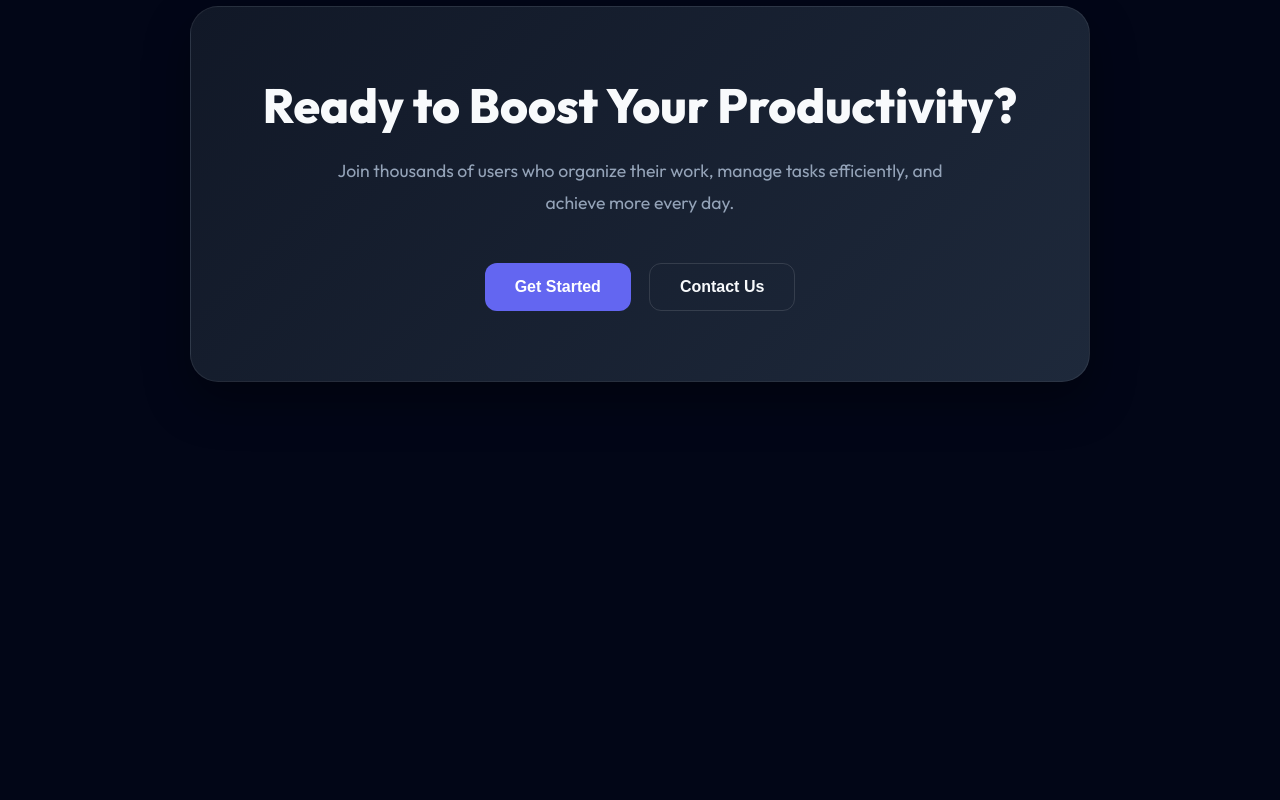
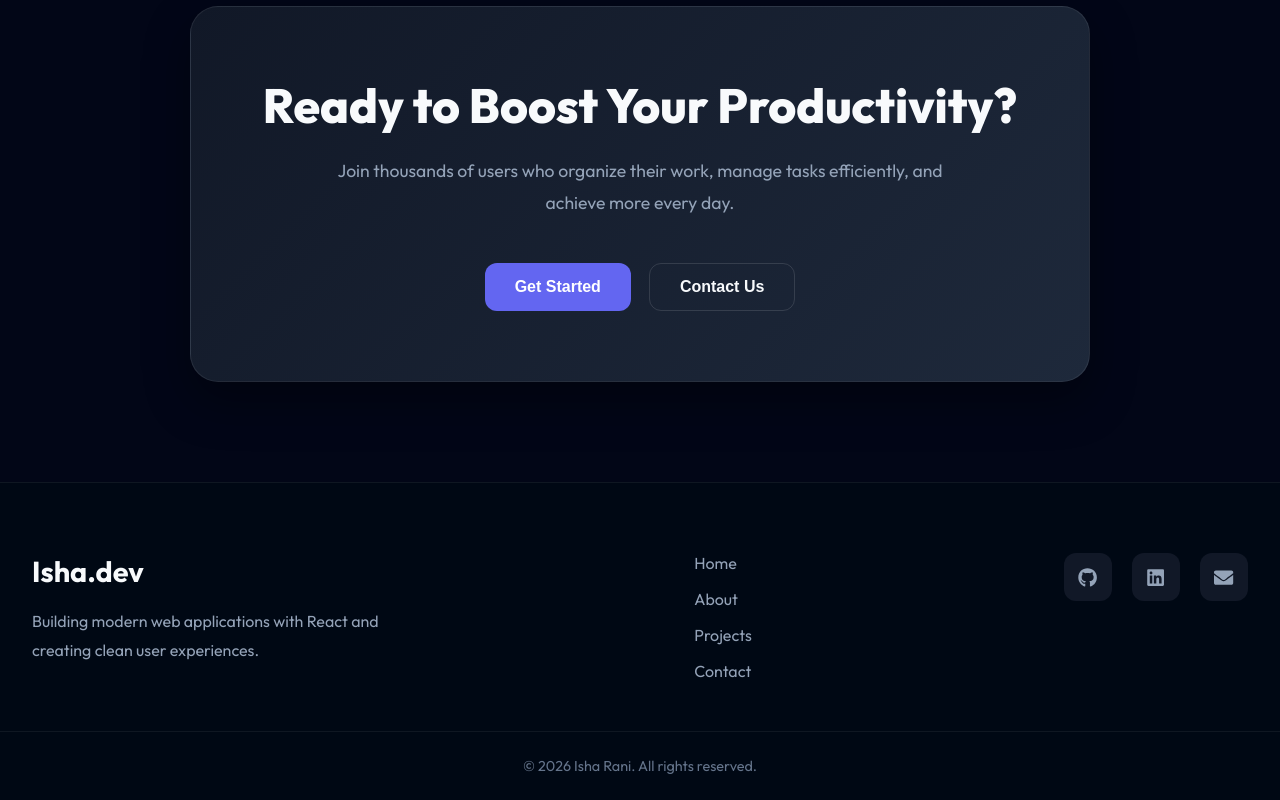
Before and after one commit to Isharani01/taskflow, a React (Vite) app: page / in a window 1280 px wide. Shown: the part 1466-2266 px from the top of the page. Before the commit the page ends 1948 px from the top, so only its background shows below. Built offline with nearby package versions, Linux system fonts and the light colour scheme.

Commit message:
created footer component for home page

```diff
--- /dev/null
+++ b/src/components/Footer/Footer.jsx
@@ -0,0 +1,46 @@
+import styles from "./Footer.module.css";
+import { FaGithub, FaLinkedin, FaEnvelope } from "react-icons/fa";
+
+function Footer() {
+  return (
+    <footer className={styles.footer}>
+      <div className={styles.container}>
+        <div className={styles.left}>
+          <h2>Isha.dev</h2>
+
+          <p>
+            Building modern web applications with React and creating clean user
+            experiences.
+          </p>
+        </div>
+
+        <div className={styles.center}>
+          <a href="#">Home</a>
+          <a href="#">About</a>
+          <a href="#">Projects</a>
+          <a href="#">Contact</a>
+        </div>
+
+        <div className={styles.right}>
+          <a href="#">
+            <FaGithub />
+          </a>
+
+          <a href="#">
+            <FaLinkedin />
+          </a>
+
+          <a href="#">
+            <FaEnvelope />
+          </a>
+        </div>
+      </div>
+
+      <div className={styles.bottom}>
+        © 2026 Isha Rani. All rights reserved.
+      </div>
+    </footer>
+  );
+}
+
+export default Footer;
--- /dev/null
+++ b/src/components/Footer/Footer.module.css
@@ -0,0 +1,80 @@
+.footer {
+  width: 100%;
+  background: #000814;
+  border-top: 1px solid rgba(255,255,255,.06);
+  padding-top: 70px;
+}
+
+.container {
+  max-width: 1280px;
+  margin: 0 auto;
+  padding: 0 32px 50px;
+  display: flex;
+  justify-content: space-between;
+  align-items: flex-start;
+  gap: 60px;
+}
+
+.left {
+  max-width: 350px;
+}
+
+.left h2 {
+  color: #f8fafc;
+  font-size: 1.8rem;
+  margin-bottom: 18px;
+}
+
+.left p {
+  color: #94a3b8;
+  line-height: 1.8;
+}
+
+.center {
+  display: flex;
+  flex-direction: column;
+  gap: 16px;
+}
+
+.center a {
+  color: #94a3b8;
+  text-decoration: none;
+  transition: .3s;
+}
+
+.center a:hover {
+  color: #6366f1;
+}
+
+.right {
+  display: flex;
+  gap: 20px;
+}
+
+.right a {
+  width: 48px;
+  height: 48px;
+  border-radius: 12px;
+  background: #111827;
+  display: flex;
+  justify-content: center;
+  align-items: center;
+  color: #94a3b8;
+  font-size: 1.2rem;
+  text-decoration: none;
+  transition: all .3s ease;
+}
+
+.right a:hover {
+  background: #6366f1;
+  color: white;
+  transform: translateY(-4px);
+}
+
+.bottom {
+  text-align: center;
+  padding: 25px;
+  border-top: 1px solid rgba(255,255,255,.06);
+  color: #64748b;
+  font-size: .9rem;
+}
--- a/src/components/Hero/Hero.module.css
+++ b/src/components/Hero/Hero.module.css
@@ -3,7 +3,7 @@
   min-height: calc(100vh - 80px);
   display: flex;
   align-items: center;
-  background: #020617;;
+  background: #020617;
   position:relative;
   overflow:hidden;
   padding: 70px 0;
--- a/src/pages/Home/Home.jsx
+++ b/src/pages/Home/Home.jsx
@@ -2,6 +2,7 @@ import Navbar from "../../components/Navbar/Navbar";
 import Hero from "../../components/Hero/Hero";
 import Features from "../../components/Features/Features";
 import CTA from "../../components/CTA/CTA";
+import Footer from "../../components/Footer/Footer";
 function Home() {
   return (
     <div>
@@ -9,6 +10,7 @@ function Home() {
         <Hero/>
         <Features/>
         <CTA/>
+        <Footer/>
 
     </div>
   );
```
